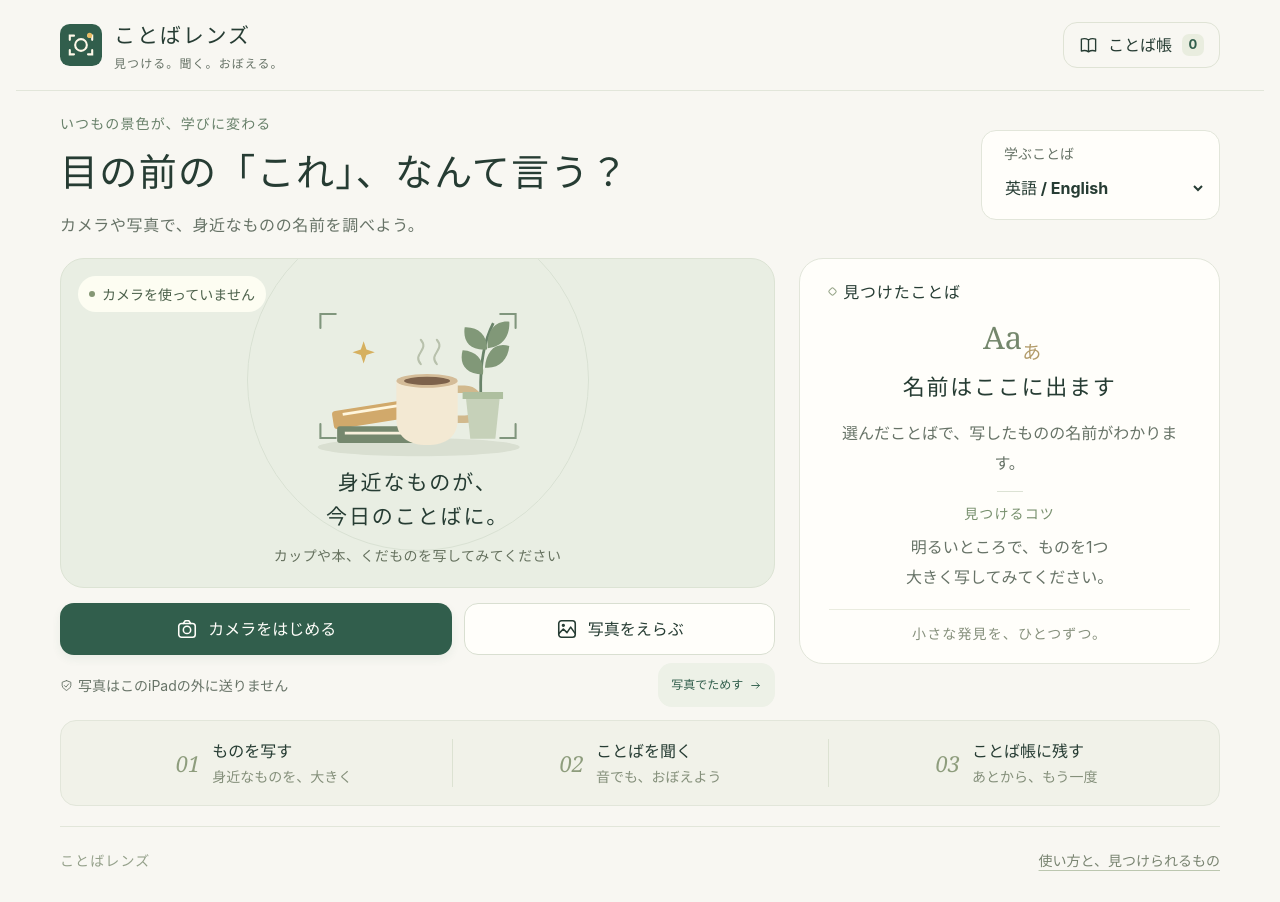
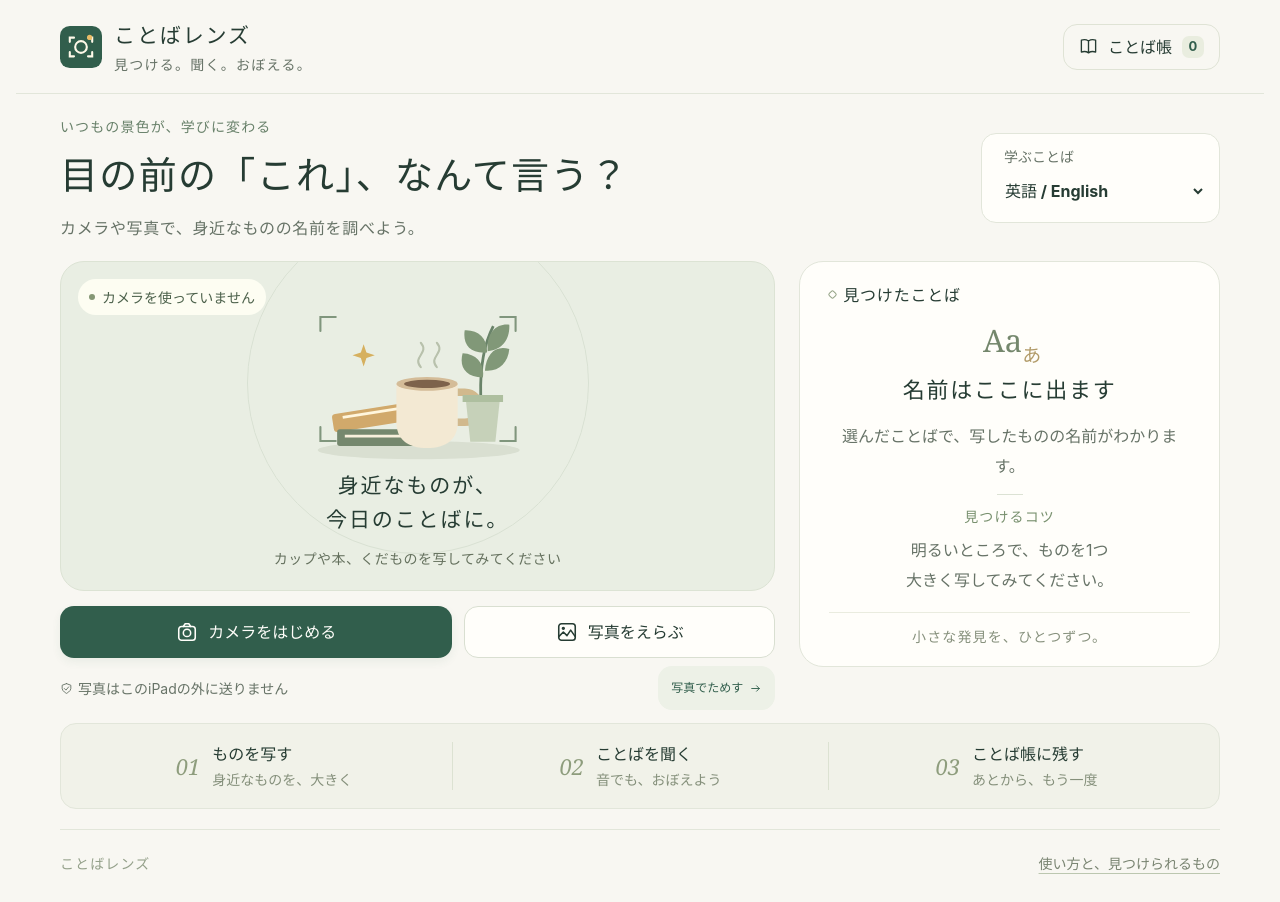
Before and after one commit to tarozzz127/kotoba-lens, a website built with Vite: page index.html in a window 1280 px wide. Built offline with nearby package versions, Linux system fonts and the light colour scheme.

Commit message:
Increase notebook and tagline text size

```diff
--- a/src/style.css
+++ b/src/style.css
@@ -196,7 +196,7 @@ dialog::backdrop { background: #182e2673; backdrop-filter: blur(4px); }
   dialog { padding: 22px; }
 }
 @media (prefers-reduced-motion: reduce) { *, *::before, *::after { animation-duration: .01ms !important; transition-duration: .01ms !important; } }
-.brand small { font-size: 12px; }
+.brand small { font-size: 14px; }
 .notebook-button { font-size: 16px; }
 .count { font-size: 13px; }
 .eyebrow { font-size: 14px; }
@@ -233,3 +233,4 @@ footer > span, footer .text-button { font-size: 14px; }
 .help-content h3 { font-size: 18px; }
 .help-content .supported-objects, .help-content .photo-credit { font-size: 14px; }
 .toast { font-size: 16px; }
+.dialog-header .eyebrow { font-size: 14px; }
```
